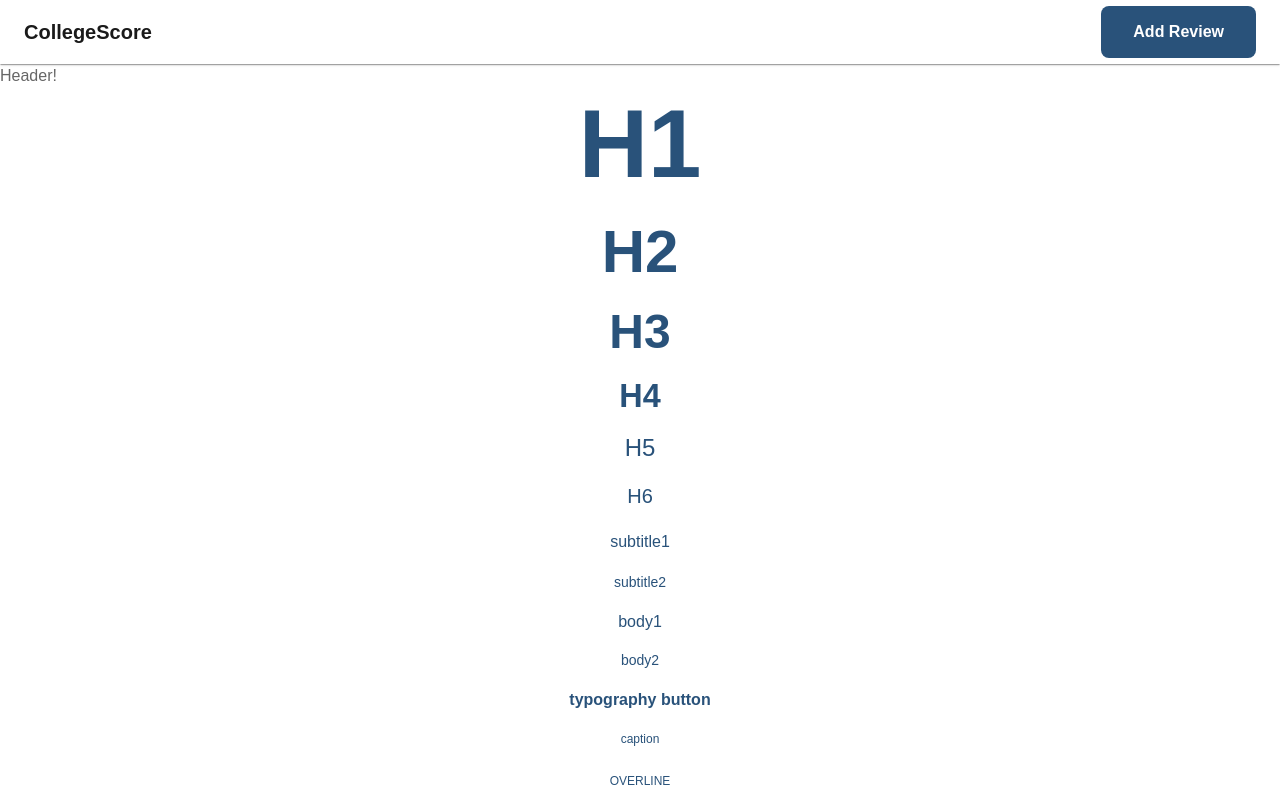
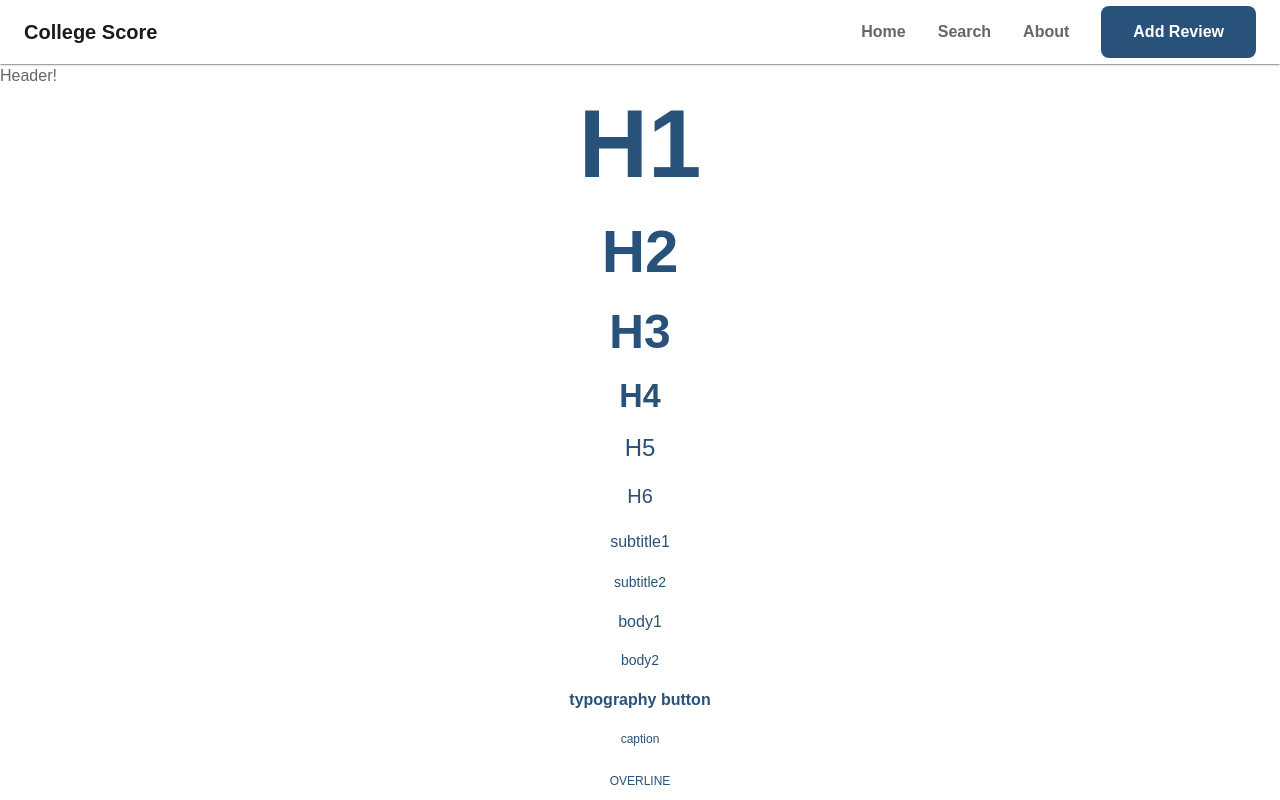
Before and after one commit to collegescore/frontend, a Next.js app: page / in a window 1280 px wide. Shown: the top 800 px of the page. Built offline with nearby package versions, Linux system fonts and the light colour scheme; what @mui/material-nextjs would draw is missing.

Commit message:
add more nav links

```diff
--- a/src/app/layout.tsx
+++ b/src/app/layout.tsx
@@ -3,7 +3,7 @@ import { ThemeProvider } from "@mui/material/styles";
 import CssBaseline from "@mui/material/CssBaseline";
 import theme from "@/theme";
 import "./globals.css";
-import Header from '@/components/layout/header';
+import Header from "@/components/layout/header";
 
 export default function RootLayout({
   children,
@@ -18,9 +18,7 @@ export default function RootLayout({
             <CssBaseline />
             <Header /> {/* Header stays at the top */}
             {/* Main tag with ID for the "Skip to Content" link */}
-            <main id="main-content">
-              {children}
-            </main>
+            <main id="main-content">{children}</main>
           </ThemeProvider>
         </AppRouterCacheProvider>
       </body>
--- a/src/components/layout/header.tsx
+++ b/src/components/layout/header.tsx
@@ -1,15 +1,16 @@
 "use client";
-import React from 'react';
-import { AppBar, Toolbar, Typography, Container, Box } from '@mui/material';
-import Link from 'next/link';
-import BasicButton from '../common/button';
+import React from "react";
+import { AppBar, Toolbar, Typography, Container, Box, Link as MuiLink } from "@mui/material";
+import Link from "next/link";
+import NextLink from 'next/link';
+import BasicButton from "../common/button";
 
 const Header = () => {
   // List of navigation links
   const navLinks = [
-    { name: 'Home', href: '/' },
-    { name: 'Search', href: '/search' },
-    { name: 'About', href: '/about' },
+    { name: "Home", href: "/" },
+    { name: "Search", href: "/search" },
+    { name: "About", href: "/about" },
   ];
 
   return (
@@ -19,28 +20,60 @@ const Header = () => {
       elevation={1}
       component="header" // Accessibility landmark
     >
+      <Container maxWidth="xl">
+        <Toolbar disableGutters sx={{ justifyContent: "space-between" }}>
+          {/* Logo which also functions as Home Link */}
+          <Typography
+            variant="h6" // Visual size (Small)
+            component="h1" // Semantic level (A11y Top Level)
+            sx={{
+              fontWeight: 700,
+              textDecoration: "none",
+              color: "grayscale.dark",
+              display: "flex",
+              alignItems: "center",
+            }}
+          >
+            <Link href="/" style={{ textDecoration: "none", color: "inherit" }}>
+              College Score
+            </Link>
+          </Typography>
 
-      <Container maxWidth="xl">
-        <Toolbar disableGutters sx={{ justifyContent: 'space-between' }}>
-          {/* Logo / Home Link */}
-          <Typography
-            variant="h6"      // Visual size (Small)
-            component="h1"    // Semantic level (A11y Top Level)
+
+          {/* Navigation Section */}
+          <Box
+            component="nav"
             sx={{
-              fontWeight: 600,
-              textDecoration: 'none',
-              color: 'grayscale.dark',
               display: 'flex',
+              gap: 4,
               alignItems: 'center'
             }}
           >
-            <Link href="/" style={{ textDecoration: 'none', color: 'inherit' }}>
-              CollegeScore
-            </Link>
-          </Typography>
+            {navLinks.map((link) => (
+              <MuiLink
+                key={link.name}
+                component={NextLink}
+                href={link.href}
+                underline="none"
+                sx={{
+                  color: 'grayscale.main', // Your #666666
+                  fontWeight: 600,
+                  transition: 'color 0.2s ease-in-out',
+                  '&:hover': {
+                    color: 'grayscale.dark', // Your darker gray
+                  },
+                  '&:focus-visible': {
+                    outline: '2px solid',
+                    outlineColor: 'primary.main',
+                    outlineOffset: '4px',
+                  }
+                }}
+              >
+                {link.name}
+              </MuiLink>
+            ))}
 
-          {/* Navigation Items */}
-          <Box component="nav" sx={{ display: 'flex', gap: 2 }}>
+            {/* CTA Button remains at the end */}
             <BasicButton text="Add Review" href="/add-review" />
           </Box>
         </Toolbar>
```
